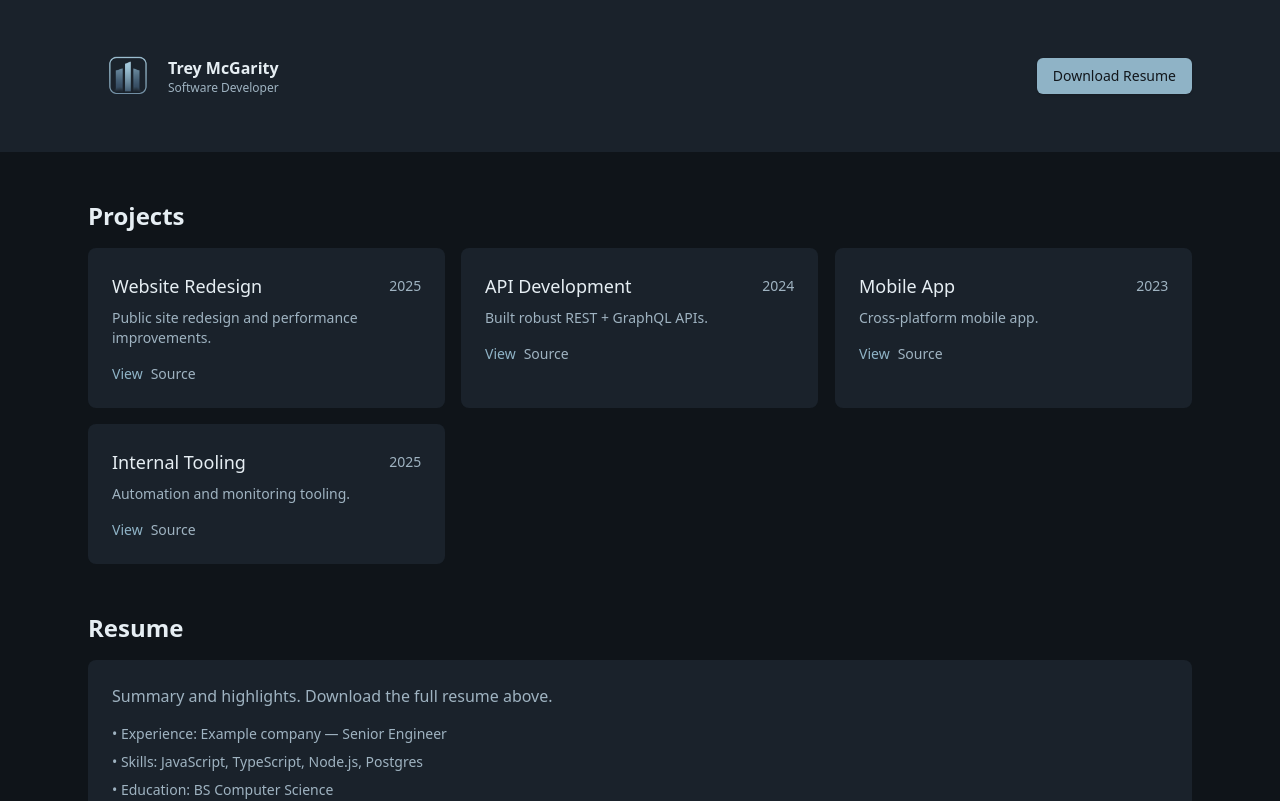
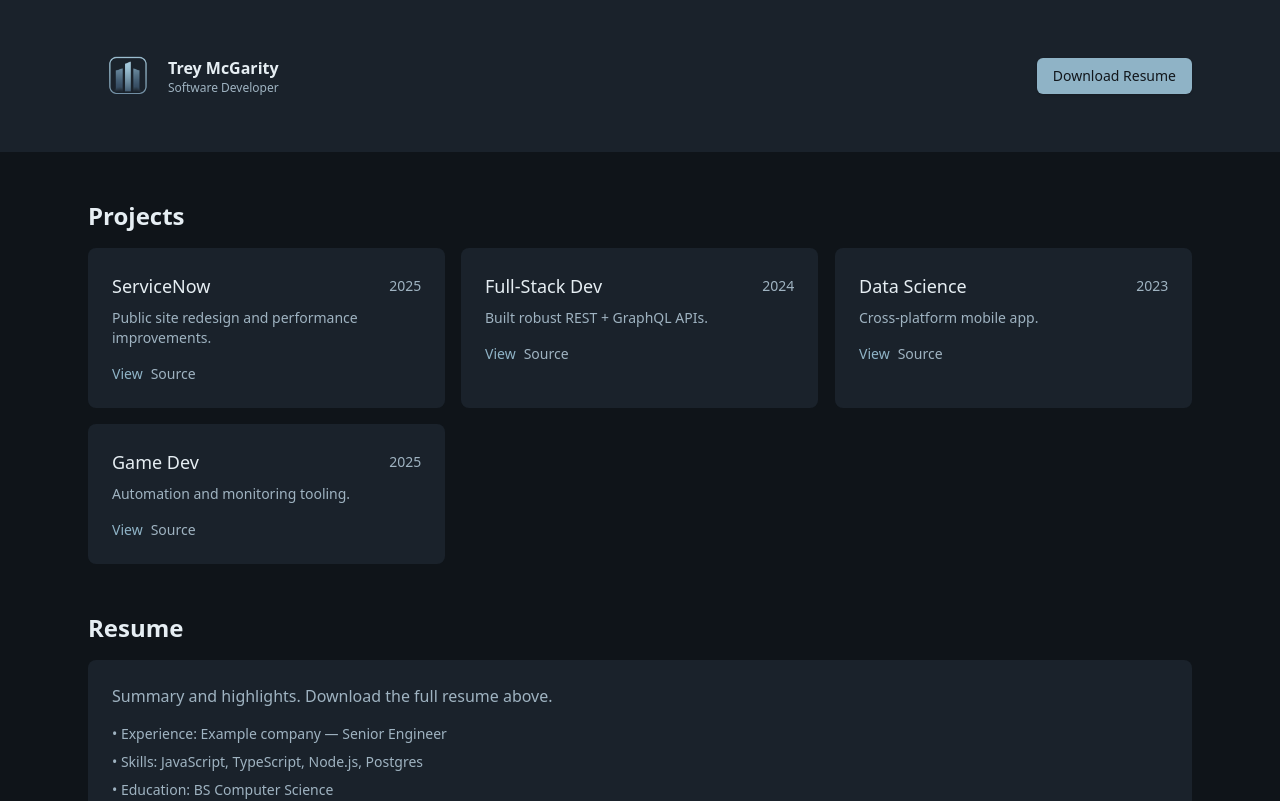
Before and after one commit to TreyMcGarity/pep, a Next.js app: page / in a window 1280 px wide. Shown: the top 801 px of the page. Built offline with nearby package versions, Linux system fonts and the light colour scheme.

Commit message:
project category cards

```diff
--- a/app/components/ProjectsSection.tsx
+++ b/app/components/ProjectsSection.tsx
@@ -1,11 +1,11 @@
-import ProjectCard from './ProjectCard';
+import ProjectCategoryCard from './ProjectCategoryCard';
 
 export default function ProjectsSection() {
   const projects = [
-    { title: 'Website Redesign', year: 2025, description: 'Public site redesign and performance improvements.' },
-    { title: 'API Development', year: 2024, description: 'Built robust REST + GraphQL APIs.' },
-    { title: 'Mobile App', year: 2023, description: 'Cross-platform mobile app.' },
-    { title: 'Internal Tooling', year: 2025, description: 'Automation and monitoring tooling.' },
+    { title: 'ServiceNow', year: 2025, description: 'Public site redesign and performance improvements.' },
+    { title: 'Full-Stack Dev', year: 2024, description: 'Built robust REST + GraphQL APIs.' },
+    { title: 'Data Science', year: 2023, description: 'Cross-platform mobile app.' },
+    { title: 'Game Dev', year: 2025, description: 'Automation and monitoring tooling.' },
   ];
 
   return (
@@ -13,7 +13,7 @@ export default function ProjectsSection() {
       <h2 className="mb-4 text-2xl font-semibold">Projects</h2>
       <div className="grid grid-cols-1 gap-4 sm:grid-cols-2 lg:grid-cols-3">
         {projects.map((p) => (
-          <ProjectCard key={p.title} title={p.title} year={p.year} description={p.description} />
+          <ProjectCategoryCard key={p.title} title={p.title} year={p.year} description={p.description} />
         ))}
       </div>
     </section>
```
Also changed, not shown: app/components/ProjectCategoryCard.tsx (renamed from app/components/ProjectCard.tsx).
